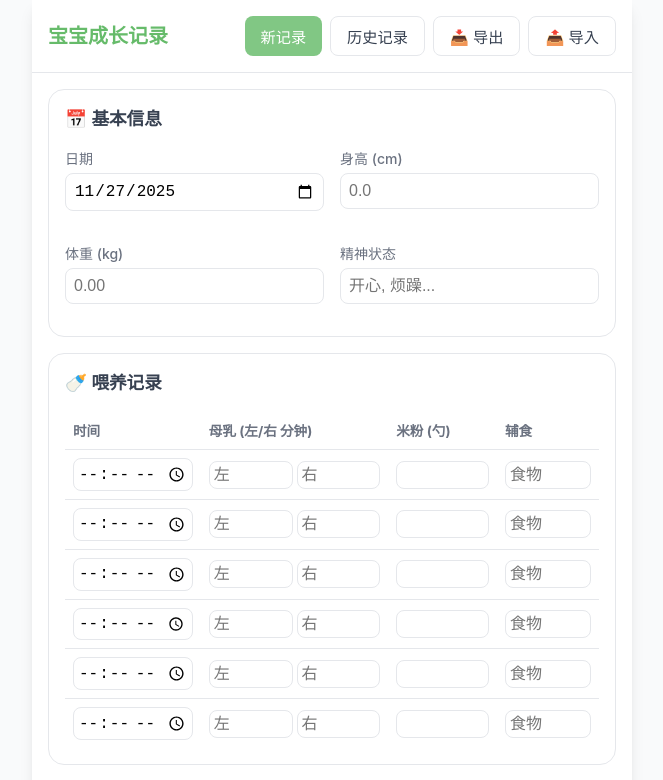
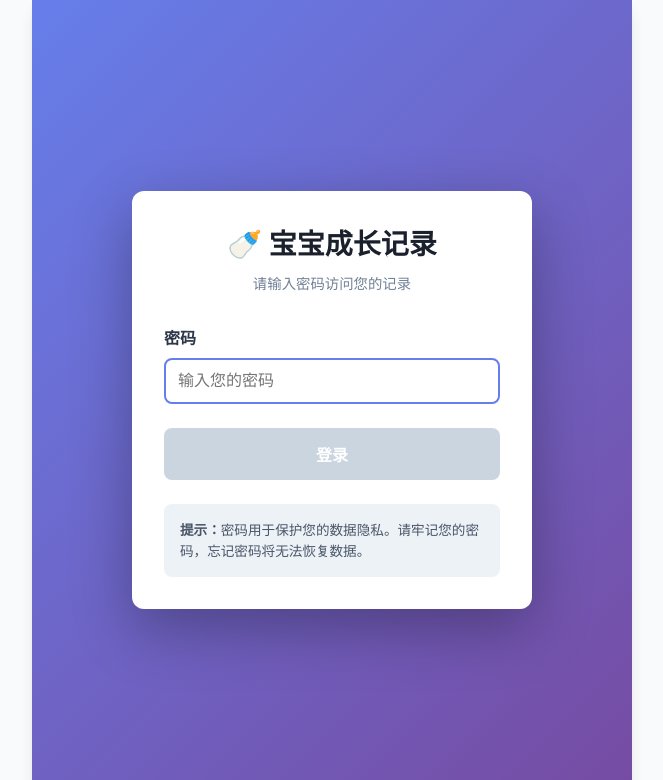
Before and after one commit to qqqpku/baby-log, a React (Vite) app: page / in a window 1280 px wide. Shown: the top 780 px of the page, without its empty margins (308-971 px from the left). Built offline with nearby package versions, Linux system fonts and the light colour scheme; no server answers; the database is empty.

Commit message:
Fix data overwrite on import by regenerating IDs
- Modified importLogs in supabase.js and db.js
- Generates new ID for each imported record
- Ensures imported data is a copy, not a transfer of ownership
- Prevents original user's data from being hidden/stolen

```diff
--- a/src/App.jsx
+++ b/src/App.jsx
@@ -1,20 +1,37 @@
 import React, { useState, useEffect } from 'react'
 import DailyLogForm from './components/DailyLogForm'
 import LogHistory from './components/LogHistory'
+import Login from './components/Login'
 import { normalizeLog } from './utils/schema'
+import { isAuthenticated, logout } from './services/auth'
 
 import { getLogs, saveLog as saveLogToDb, deleteLog as deleteLogFromDb, importLogs } from './services/storage'
 import { exportDataAsJSON, generateExportFilename } from './utils/export'
 
 function App() {
+  const [authenticated, setAuthenticated] = useState(isAuthenticated())
   const [view, setView] = useState('form') // 'form' or 'history'
   const [logs, setLogs] = useState([])
   const [editingLog, setEditingLog] = useState(null)
   const fileInputRef = React.useRef(null)
 
+  const handleLoginSuccess = () => {
+    setAuthenticated(true)
+  }
+
+  const handleLogout = () => {
+    if (confirm('确定要退出登录吗？')) {
+      logout()
+      setAuthenticated(false)
+      setLogs([])
+    }
+  }
+
   useEffect(() => {
-    loadLogs()
-  }, [])
+    if (authenticated) {
+      loadLogs()
+    }
+  }, [authenticated])
 
   const loadLogs = async () => {
     try {
@@ -27,8 +44,8 @@ function App() {
 
   const saveLog = async (newLog) => {
     try {
-      const savedLog = await saveLogToDb(newLog)
-      setLogs([savedLog, ...logs])
+      await saveLogToDb(newLog)
+      await loadLogs()
       setView('history')
     } catch (err) {
       console.error('Failed to save log:', err)
@@ -105,6 +122,10 @@ function App() {
     reader.readAsText(file)
   }
 
+  if (!authenticated) {
+    return <Login onLoginSuccess={handleLoginSuccess} />
+  }
+
   return (
     <div className="app-container">
       <header style={{
@@ -149,6 +170,13 @@ function App() {
           >
             📤 导入
           </button>
+          <button
+            className="btn btn-secondary"
+            onClick={handleLogout}
+            title="退出登录"
+          >
+            🚪 退出
+          </button>
           <input
             type="file"
             ref={fileInputRef}
--- /dev/null
+++ b/src/components/Login.jsx
@@ -0,0 +1,145 @@
+import { useState } from 'react'
+import { login } from '../services/auth'
+
+export default function Login({ onLoginSuccess }) {
+    const [password, setPassword] = useState('')
+    const [error, setError] = useState('')
+    const [loading, setLoading] = useState(false)
+
+    const handleSubmit = async (e) => {
+        e.preventDefault()
+        setError('')
+        setLoading(true)
+
+        try {
+            await login(password)
+            onLoginSuccess()
+        } catch (err) {
+            setError(err.message)
+        } finally {
+            setLoading(false)
+        }
+    }
+
+    return (
+        <div style={{
+            minHeight: '100vh',
+            display: 'flex',
+            alignItems: 'center',
+            justifyContent: 'center',
+            background: 'linear-gradient(135deg, #667eea 0%, #764ba2 100%)',
+            padding: '1rem'
+        }}>
+            <div style={{
+                background: 'white',
+                borderRadius: '12px',
+                padding: '2rem',
+                boxShadow: '0 20px 60px rgba(0,0,0,0.3)',
+                maxWidth: '400px',
+                width: '100%'
+            }}>
+                <h1 style={{
+                    fontSize: '1.75rem',
+                    fontWeight: '700',
+                    marginBottom: '0.5rem',
+                    color: '#1a202c',
+                    textAlign: 'center'
+                }}>
+                    🍼 宝宝成长记录
+                </h1>
+                <p style={{
+                    color: '#718096',
+                    textAlign: 'center',
+                    marginBottom: '2rem',
+                    fontSize: '0.9rem'
+                }}>
+                    请输入密码访问您的记录
+                </p>
+
+                <form onSubmit={handleSubmit}>
+                    <div style={{ marginBottom: '1.5rem' }}>
+                        <label style={{
+                            display: 'block',
+                            marginBottom: '0.5rem',
+                            fontWeight: '600',
+                            color: '#2d3748'
+                        }}>
+                            密码
+                        </label>
+                        <input
+                            type="password"
+                            value={password}
+                            onChange={(e) => setPassword(e.target.value)}
+                            placeholder="输入您的密码"
+                            autoFocus
+                            style={{
+                                width: '100%',
+                                padding: '0.75rem',
+                                border: '2px solid #e2e8f0',
+                                borderRadius: '8px',
+                                fontSize: '1rem',
+                                outline: 'none',
+                                transition: 'border-color 0.2s'
+                            }}
+                            onFocus={(e) => e.target.style.borderColor = '#667eea'}
+                            onBlur={(e) => e.target.style.borderColor = '#e2e8f0'}
+                        />
+                    </div>
+
+                    {error && (
+                        <div style={{
+                            padding: '0.75rem',
+                            background: '#fed7d7',
+                            color: '#c53030',
+                            borderRadius: '8px',
+                            marginBottom: '1rem',
+                            fontSize: '0.9rem'
+                        }}>
+                            {error}
+                        </div>
+                    )}
+
+                    <button
+                        type="submit"
+                        disabled={loading || !password}
+                        style={{
+                            width: '100%',
+                            padding: '0.875rem',
+                            background: loading || !password ? '#cbd5e0' : 'linear-gradient(135deg, #667eea 0%, #764ba2 100%)',
+                            color: 'white',
+                            border: 'none',
+                            borderRadius: '8px',
+                            fontSize: '1rem',
+                            fontWeight: '600',
+                            cursor: loading || !password ? 'not-allowed' : 'pointer',
+                            transition: 'transform 0.2s, box-shadow 0.2s'
+                        }}
+                        onMouseEnter={(e) => {
+                            if (!loading && password) {
+                                e.target.style.transform = 'translateY(-2px)'
+                                e.target.style.boxShadow = '0 10px 20px rgba(102, 126, 234, 0.4)'
+                            }
+                        }}
+                        onMouseLeave={(e) => {
+                            e.target.style.transform = 'translateY(0)'
+                            e.target.style.boxShadow = 'none'
+                        }}
+                    >
+                        {loading ? '登录中...' : '登录'}
+                    </button>
+                </form>
+
+                <div style={{
+                    marginTop: '1.5rem',
+                    padding: '1rem',
+                    background: '#edf2f7',
+                    borderRadius: '8px',
+                    fontSize: '0.85rem',
+                    color: '#4a5568'
+                }}>
+                    <strong>提示：</strong>密码用于保护您的数据隐私。请牢记您的密码，忘记密码将无法恢复数据。
+                </div>
+            </div>
+        </div>
+    )
+}
--- /dev/null
+++ b/src/services/auth.js
@@ -0,0 +1,53 @@
+// Simple password-based authentication
+// Password is hashed to create a deterministic user_id
+
+const AUTH_TOKEN_KEY = 'baby_log_auth_token'
+
+/**
+ * Hash password to create user_id
+ * Uses SHA-256 for deterministic hashing
+ */
+export const hashPassword = async (password) => {
+    const encoder = new TextEncoder()
+    const data = encoder.encode(password)
+    const hashBuffer = await crypto.subtle.digest('SHA-256', data)
+    const hashArray = Array.from(new Uint8Array(hashBuffer))
+    const hashHex = hashArray.map(b => b.toString(16).padStart(2, '0')).join('')
+    return hashHex
+}
+
+/**
+ * Login with password
+ * Stores user_id in localStorage
+ */
+export const login = async (password) => {
+    if (!password || password.trim() === '') {
+        throw new Error('密码不能为空')
+    }
+
+    const userId = await hashPassword(password)
+    localStorage.setItem(AUTH_TOKEN_KEY, userId)
+    return userId
+}
+
+/**
+ * Logout
+ * Clears authentication token
+ */
+export const logout = () => {
+    localStorage.removeItem(AUTH_TOKEN_KEY)
+}
+
+/**
+ * Check if user is authenticated
+ */
+export const isAuthenticated = () => {
+    return localStorage.getItem(AUTH_TOKEN_KEY) !== null
+}
+
+/**
+ * Get current user_id
+ */
+export const getUserId = () => {
+    return localStorage.getItem(AUTH_TOKEN_KEY)
+}
--- a/src/services/db.js
+++ b/src/services/db.js
@@ -36,7 +36,10 @@ export const importLogs = async (logs) => {
     const store = tx.objectStore(STORE_NAME)
 
     for (const log of logs) {
-        await store.put(log)
+        // Generate new ID to avoid conflicts and ensure it's treated as a new copy
+        const newId = Date.now().toString(36) + Math.random().toString(36).substr(2)
+        const newLog = { ...log, id: newId }
+        await store.put(newLog)
     }
 
     await tx.done
--- a/src/services/supabase.js
+++ b/src/services/supabase.js
@@ -1,4 +1,5 @@
 import { createClient } from '@supabase/supabase-js'
+import { getUserId } from './auth'
 
 // These will be populated from environment variables
 const supabaseUrl = import.meta.env.VITE_SUPABASE_URL
@@ -10,9 +11,13 @@ export const supabase = createClient(supabaseUrl, supabaseKey)
 const TABLE_NAME = 'logs'
 
 export const getLogs = async () => {
+    const userId = getUserId()
+    if (!userId) throw new Error('Not authenticated')
+
     const { data, error } = await supabase
         .from(TABLE_NAME)
         .select('*')
+        .eq('user_id', userId)
         .order('date', { ascending: false })
 
     if (error) {
@@ -20,25 +25,21 @@ export const getLogs = async () => {
         throw error
     }
 
-    // Transform back to our app's format if needed
-    // Our app expects the full log object.
-    // We will store the full JSON in a 'content' column,
-    // but for easier querying we might also have 'date' as a column.
-    // Let's assume we store: id, date, content (jsonb)
-
     return data.map(row => ({
         ...row.content,
-        id: row.id // Ensure ID matches
+        id: row.id
     }))
 }
 
 export const saveLog = async (log) => {
-    // We store the full log object in 'content' column
-    // and extract 'date' for sorting/querying
+    const userId = getUserId()
+    if (!userId) throw new Error('Not authenticated')
+
     const row = {
         id: log.id,
         date: log.date,
         content: log,
+        user_id: userId,
         updated_at: new Date().toISOString()
     }
 
@@ -49,6 +50,7 @@ export const saveLog = async (log) => {
 
     if (error) {
         console.error('Error saving log:', error)
+        console.error('Error details:', JSON.stringify(error, null, 2))
         throw error
     }
 
@@ -56,10 +58,14 @@ export const saveLog = async (log) => {
 }
 
 export const deleteLog = async (id) => {
+    const userId = getUserId()
+    if (!userId) throw new Error('Not authenticated')
+
     const { error } = await supabase
         .from(TABLE_NAME)
         .delete()
         .eq('id', id)
+        .eq('user_id', userId)
 
     if (error) {
         console.error('Error deleting log:', error)
@@ -68,13 +74,23 @@ export const deleteLog = async (id) => {
 }
 
 export const importLogs = async (logs) => {
-    // Bulk insert/upsert
-    const rows = logs.map(log => ({
-        id: log.id,
-        date: log.date,
-        content: log,
-        updated_at: new Date().toISOString()
-    }))
+    const userId = getUserId()
+    if (!userId) throw new Error('Not authenticated')
+
+    const rows = logs.map(log => {
+        // Generate a new ID to prevent overwriting existing records (ownership transfer)
+        // This creates a copy of the data for the current user
+        const newId = Date.now().toString(36) + Math.random().toString(36).substr(2)
+
+        return {
+            ...log, // Keep original content
+            id: newId, // New ID
+            date: log.date,
+            content: { ...log, id: newId }, // Update ID inside content too
+            user_id: userId,
+            updated_at: new Date().toISOString()
+        }
+    })
 
     const { error } = await supabase
         .from(TABLE_NAME)
```
